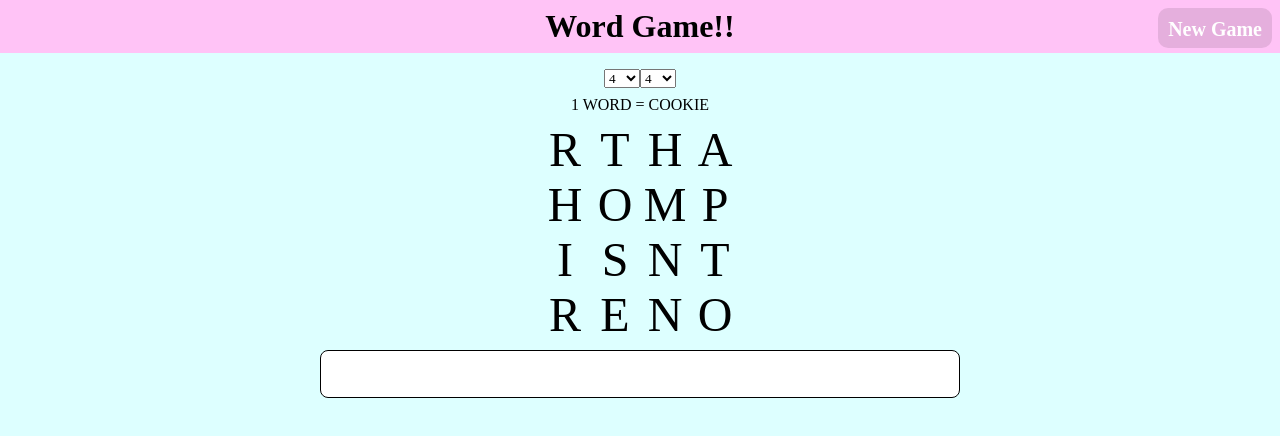
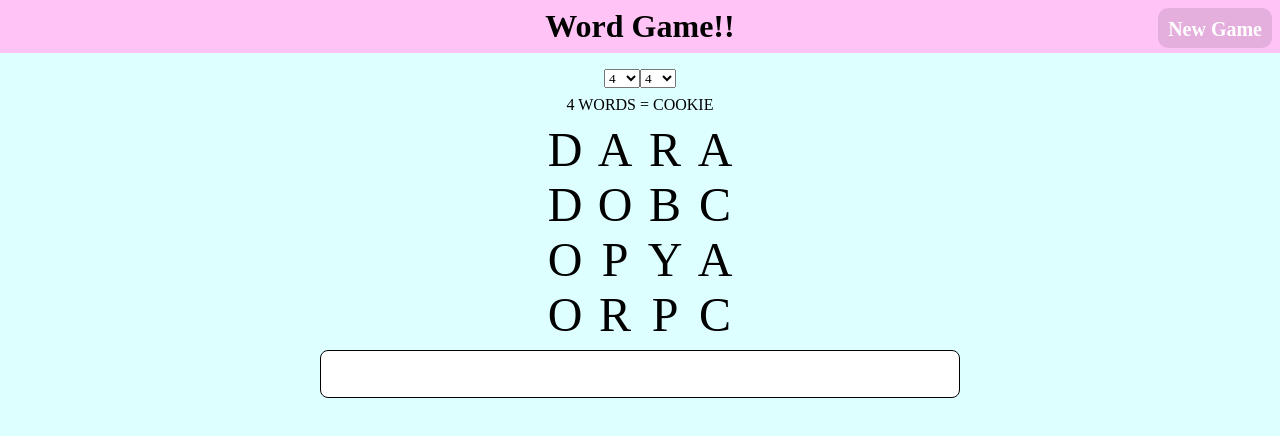
Before and after one commit to Kumirei/word-game, an Angular app: page / in a window 1280 px wide. Shown: the top 436 px of the page. Built offline with nearby package versions, Linux system fonts and the light colour scheme.

Commit message:
Testing 4 words

```diff
--- a/src/app/board.service.ts
+++ b/src/app/board.service.ts
@@ -63,10 +63,13 @@ export class BoardService {
         // const wordCount = single ? 1 : wordCountRandom
 
         console.log('WORD COUNT', wordCount)
-        const solution = WordsService.getRandomWordsOfLength(
-            wordLength,
-            wordCount
-        )
+        // const solution = WordsService.getRandomWordsOfLength(
+        //     wordLength,
+        //     wordCount
+        // )
+        const solution = new Array(4)
+            .fill(null)
+            .map(WordsService.getRandomWordOfLength.bind(this, 'large', 4))
         const grid = BoardService.createGridWithWords(size, solution)
         console.timeEnd('getBoard')
         console.log('SOLUTION', solution)
```
